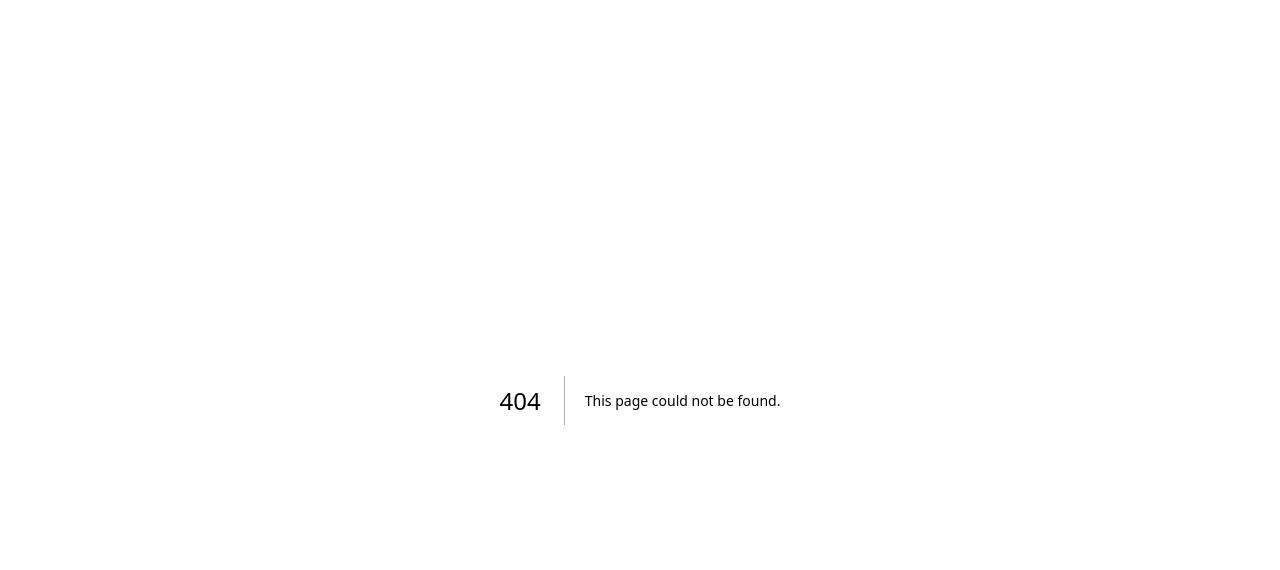
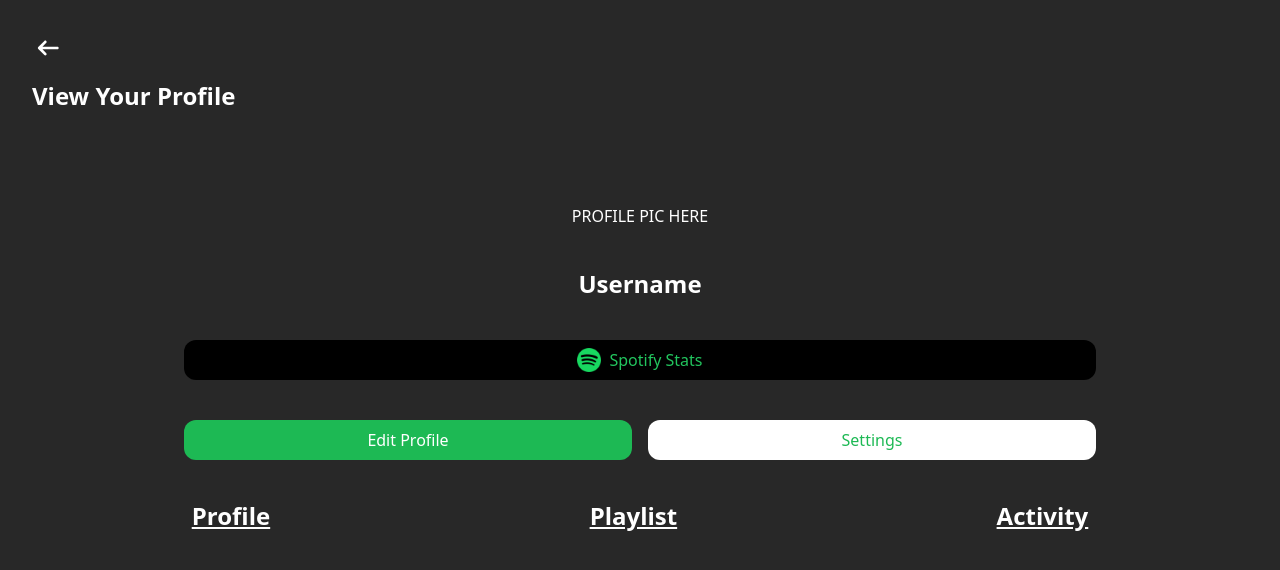
Before and after one commit to Sam-Wonjae-Lee/Matchify-Frontend, a Next.js app: page /view_own_profile in a window 1280 px wide. Before the commit this address had no page. Shown: the top 570 px of the page. Built offline with nearby package versions, Linux system fonts and the light colour scheme.

Commit message:
Added view own profile page

```diff
--- /dev/null
+++ b/pages/view_own_profile.tsx
@@ -0,0 +1,88 @@
+import type { NextPage } from 'next'
+import Head from 'next/head'
+import Background from '@/components/background'
+
+const ViewOwnProfie = () => {
+    return (
+        <div className="h-screen w-screen" style={{ backgroundColor: '#282828' }}>
+            <Head>
+                <title>View Your Profile</title>
+                <meta name="description" content="View Own Profile"/>
+                <link rel="icon" href="matchify_logo.svg" type="image/gif" sizes="16x16"></link>
+            </Head>
+            <div className="h-full w-full p-8">
+                {/* Back Arrow */}
+                <button className="mb-4">
+                    <img src="/left_arrow.svg" alt="Left Arrow" className="w-8 h-8"
+                        // Hover animation
+                        style={{ transition: 'filter 0.3s ease' }}
+                        onMouseEnter={(e) => e.currentTarget.style.filter = 'invert(35%) sepia(99%) saturate(748%) hue-rotate(86deg) brightness(92%) contrast(101%)'}
+                        onMouseLeave={(e) => e.currentTarget.style.filter = 'none'}
+                    />
+                </button>
+                <div className="mb-4">
+                    <p className="text-white font-bold text-2xl">View Your Profile</p>
+                </div>
+
+                {/* Centred Items */}
+                <div className="flex flex-col h-full w-full justify-center items-center -mt-32">
+                    <div>
+                        <p className='text-white'>PROFILE PIC HERE</p>
+                    </div>
+                    <div className="text-center w-2/3 mt-10">
+                        <p className="text-white text-2xl font-bold">Username</p>
+                    </div>
+
+                    <button className="w-3/4 bg-black h-10 z-10 rounded-xl text-center z-10 mt-10">
+                        <div className="flex w-full h-full z-10">
+                            <div className="flex w-full items-center justify-center">
+                                <img src="/spotify_logo_green.png" className="w-6 h-6 z-10 mr-2"></img>
+                                <p className="text-green-500">Spotify Stats</p>
+                            </div>
+                        </div>
+                    </button>
+
+                    <div className="flex w-3/4 justify-between mt-10">
+                        <button className="w-1/2 bg-spotify-green h-10 z-10 rounded-xl text-center z-10 mr-2">
+                            <div className="flex w-full h-full z-10">
+                                <div className="flex w-full items-center justify-center">
+                                    <p className="text-white">Edit Profile</p>
+                                </div>
+                            </div>
+                        </button>
+                        <button className="w-1/2 bg-white h-10 z-10 rounded-xl text-center z-10 ml-2">
+                            <div className="flex w-full h-full z-10">
+                                <div className="flex w-full items-center justify-center">
+                                    <p className="text-spotify-green">Settings</p>
+                                </div>
+                            </div>
+                        </button>
+                    </div>
+
+                    {/* Profile, Playlist, Activity */}
+                    <div className="flex w-full justify-around mt-10">
+                        {/* Profile */}
+                        <div>
+                            <p className="text-white text-2xl font-bold underline">Profile</p>
+                        </div>
+
+                        {/* Playlist */}
+                        <div>
+                            <p className="text-white text-2xl font-bold underline">Playlist</p>
+                        </div>
+
+                        {/* Activity */}
+                        <div>
+                            <p className="text-white text-2xl font-bold underline">Activity</p>
+                        </div>
+                    </div>
+
+                </div>
+
+            </div>
+
+        </div>
+    );
+};
+
+export default ViewOwnProfie;
```
Also changed, not shown: public/left_arrow.svg (added).
